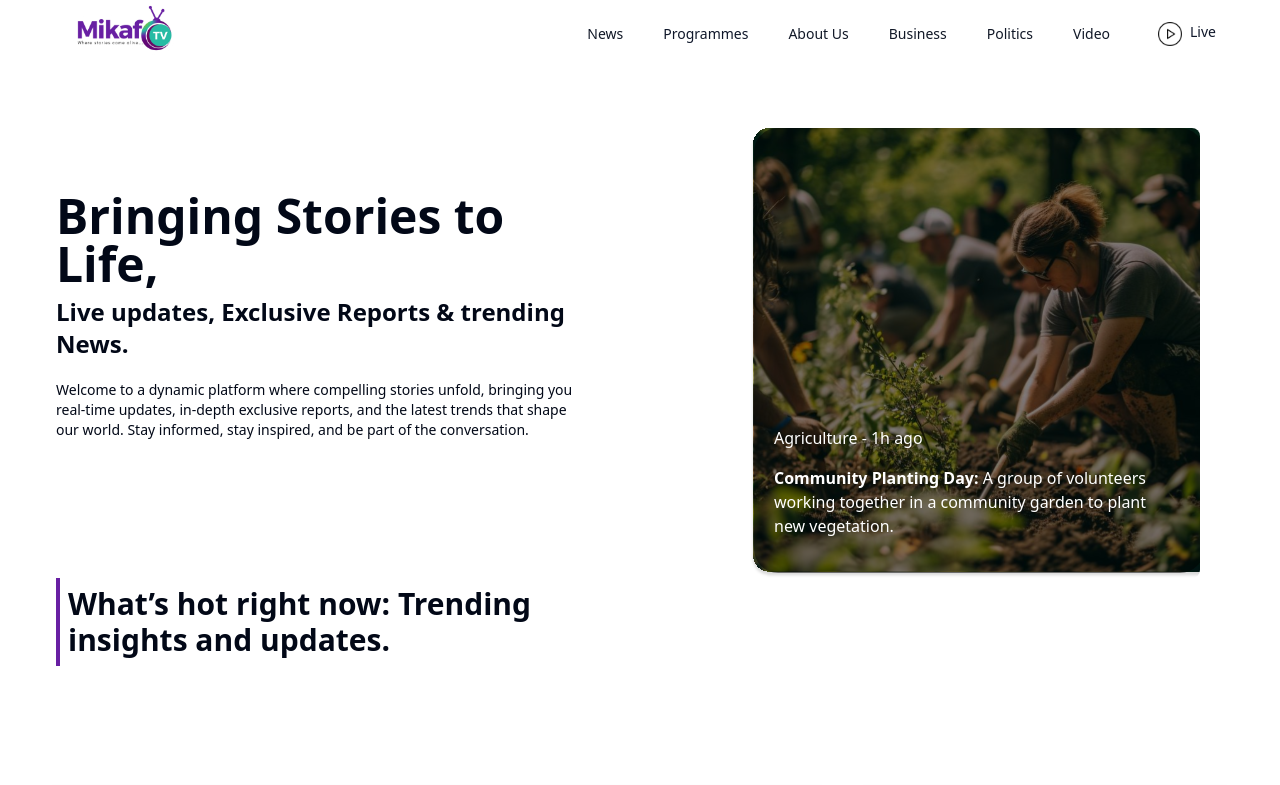
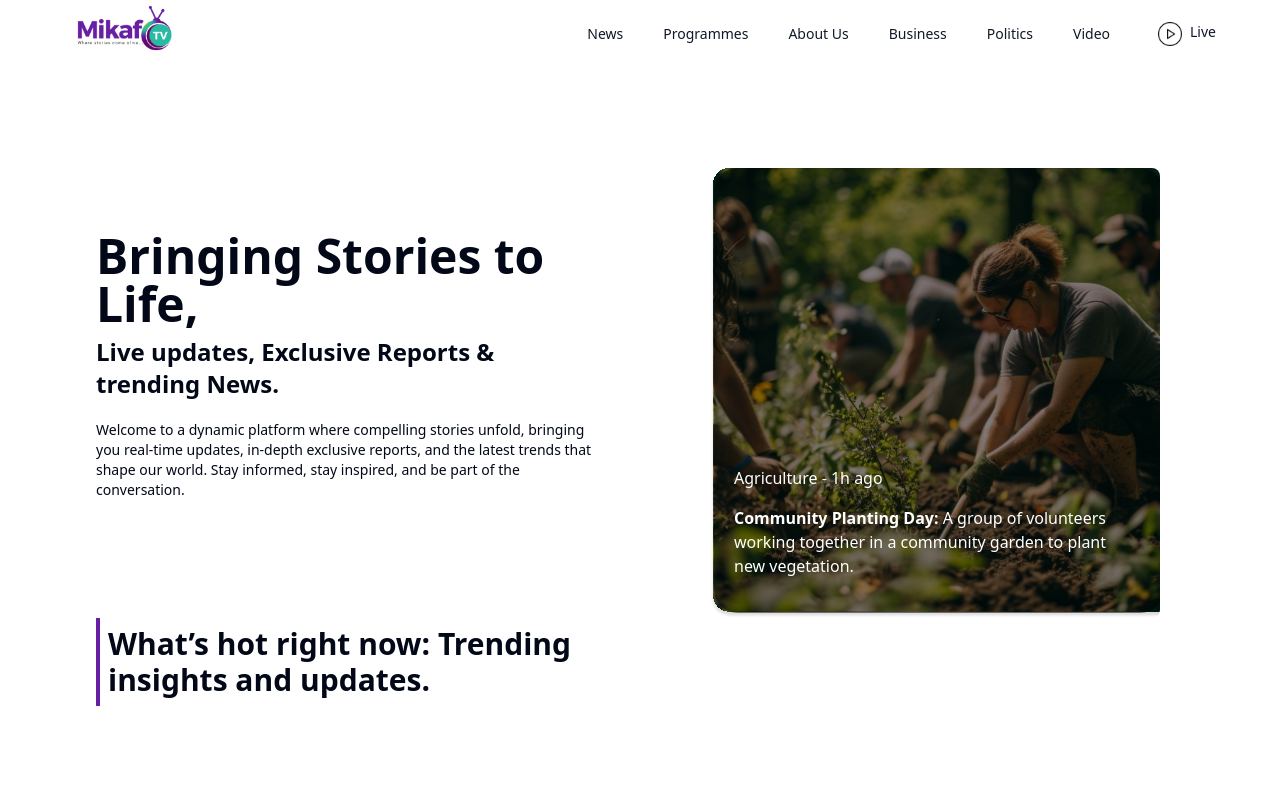
Before and after one commit to samuelfreeman/Mikaftv, a React (Vite) app: page / in a window 1280 px wide. Shown: the top 785 px of the page. Built offline with nearby package versions, Linux system fonts and the light colour scheme; grey boxes are pictures that could not be loaded.

Commit message:
simple framer motion

```diff
--- a/package.json
+++ b/package.json
@@ -20,6 +20,7 @@
     "class-variance-authority": "^0.7.1",
     "clsx": "^2.1.1",
     "embla-carousel-react": "^8.5.2",
+    "framer-motion": "^12.4.7",
     "lucide-react": "^0.474.0",
     "pnpm": "^10.3.0",
     "react": "^18.3.1",
--- a/src/App.tsx
+++ b/src/App.tsx
@@ -1,21 +1,22 @@
 import React from 'react'
-import { BrowserRouter as Router, Routes, Route } from 'react-router'
+import { BrowserRouter as Router, Routes, Route, useLocation } from 'react-router'
 import './index.css'
 import Home from './Pages/Home'
 import CommingSoon from './Pages/CommingSoon'
 
 import Programes from './Pages/Programes'
 
-
+import { AnimatePresence } from "framer-motion";
 import About from './Pages/About'
 
 
-const App: React.FC = () => {
+const Application: React.FC = () => {
+  const location = useLocation();
+  return (
 
-  return (
-    <Router>
+    <AnimatePresence mode="wait">
       {/* <Navbar /> */}
-      <Routes>
+      <Routes location={location} key={location.pathname}>
         <Route path='/' element={<Home />} />
         <Route path='/comingsoon' element={<CommingSoon />} />
         <Route path='/comingsoon' element={<CommingSoon />} />
@@ -25,9 +26,24 @@
         <Route path='/about' element={<About />} />
       </Routes>
       {/* <SiteFooter /> */}
+    </AnimatePresence>
+
+  )
+}
+
+
+
+
+
+
+const App = () => {
+  return (
+    <Router>
+      <div>
+        <Application />
+      </div>
     </Router>
   )
 }
 
-
-export default App;
+export default App
--- a/src/Pages/About.tsx
+++ b/src/Pages/About.tsx
@@ -4,10 +4,17 @@
 import Navbar from "./components/Navbar"
 import Newsletter from "./components/Newsletter"
 import Team from "./components/Team"
-
+import { motion } from "framer-motion"
 
 const About = () => {
     return (
+               <motion.div
+      initial={{ opacity: 0, x: -50 }}
+      animate={{ opacity: 1, x: 0 }}
+      exit={{ opacity: 0, x: 50 }}
+      transition={{ duration: 0.5 }}
+      className="w-full"
+    >
         <div>
             <Navbar />
             <div className="min-h-[20vh] w-full mt-10 md:mt-20 flex flex-col space-y-7 p-4 md:pr-36 justify-center items-center text-center md:space-x-40">
@@ -26,6 +33,7 @@
             <Newsletter/>
             <Footer />
         </div>
+            </motion.div>
     )
 }
 
--- a/src/Pages/Home.tsx
+++ b/src/Pages/Home.tsx
@@ -9,7 +9,7 @@
 import VideoDisplay from './components/ImageGallery'
 import { useState } from 'react'
 import Controls from './components/SubNav'
-
+import { motion } from 'framer-motion'
 // import Location from './Location'
 
 const Home = () => {
@@ -20,6 +20,13 @@
   };
   return (
     <div>
+      <motion.div
+        initial={{ opacity: 0, y: 50 }} // Start hidden and slightly below
+        animate={{ opacity: 1, y: 0 }} // Fade in and move up
+        exit={{ opacity: 0, y: -50 }} // Fade out and move up when leaving
+        transition={{ duration: 0.5 }}
+        className="p-10"
+      >
         <Navbar />
         <div className='h-screen'>
           <Controls onCategoryChange={handleCategoryChange} selectedCategory={selectedCategory} />
@@ -33,6 +40,7 @@
 
           <Footer />
         </div>
+      </motion.div>
     </div>
   )
 }
--- a/src/Pages/Programes.tsx
+++ b/src/Pages/Programes.tsx
@@ -4,9 +4,17 @@
 import Shows from './components/Shows'
 import Footer from './components/Footer'
 import { NavLink } from 'react-router'
+import { motion } from 'framer-motion'
 
 const Programes = () => {
     return (
+        <motion.div
+            initial={{ opacity: 0, x: -50 }}
+            animate={{ opacity: 1, x: 0 }}
+            exit={{ opacity: 0, x: 50 }}
+            transition={{ duration: 0.5 }}
+            className="w-full"
+        >
             <div>
                 <Navbar />
                 <Banner />
@@ -26,6 +34,7 @@
                 </div>
                 <Footer />
             </div>
+        </motion.div>
     )
 }
 
```
Also changed, not shown: 1 other file (tests, documents, lock files or other folders). Lines whose indentation alone changed are shown as unchanged.
